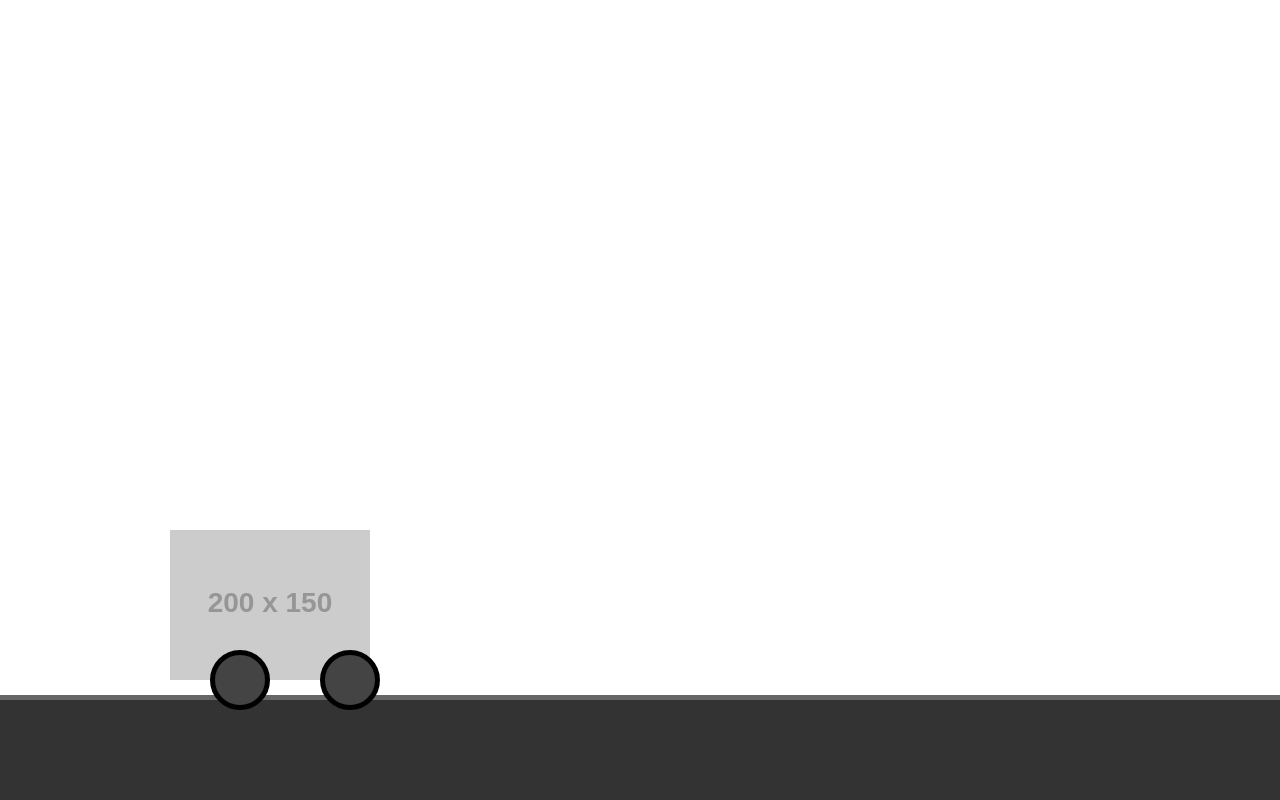
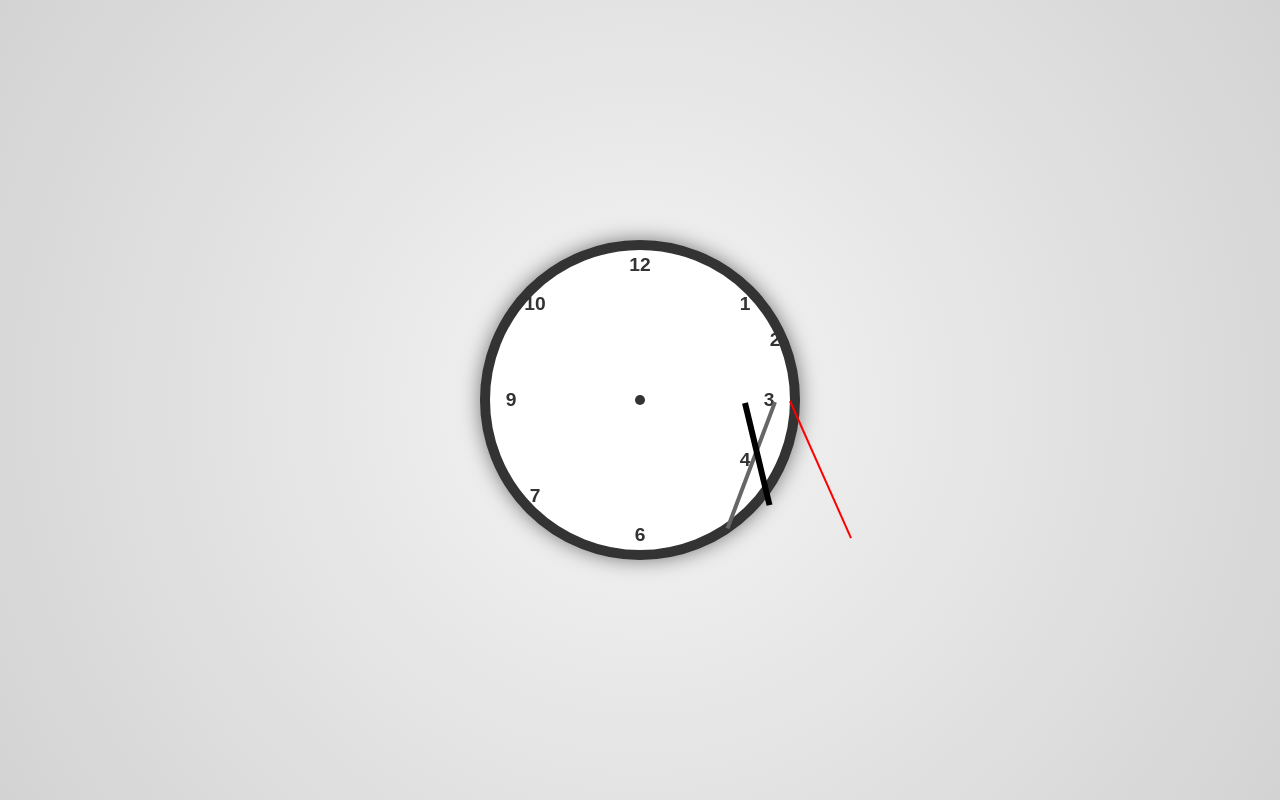
Before and after one commit to Rahulkrsharma2004/JavaScript-Revision, a plain HTML site: page AnimatedCraft/boy.html in a window 1280 px wide. Drawn offline with Linux system fonts and the light colour scheme; placeholder pictures from the web are drawn by us.

Commit message:
watch real

```diff
--- a/AnimatedCraft/boy.html
+++ b/AnimatedCraft/boy.html
@@ -3,91 +3,136 @@
 <head>
   <meta charset="UTF-8">
   <meta name="viewport" content="width=device-width, initial-scale=1.0">
-  <title>Boy Driving a Bike Animation</title>
+  <title>Real Wall Clock</title>
   <style>
     body {
       margin: 0;
-      overflow: hidden;
-      background: linear-gradient(to bottom, #87ceeb, #fff);
+      display: flex;
+      justify-content: center;
+      align-items: center;
+      height: 100vh;
+      background: radial-gradient(circle, #f5f5f5, #d3d3d3);
+      font-family: Arial, sans-serif;
     }
 
-    .road {
-      position: absolute;
-      bottom: 0;
-      width: 100%;
-      height: 100px;
-      background: #333;
-      border-top: 5px solid #666;
+    .clock {
+      position: relative;
+      width: 300px;
+      height: 300px;
+      border: 10px solid #333;
+      border-radius: 50%;
+      background: white;
+      box-shadow: 0 0 20px rgba(0, 0, 0, 0.5);
     }
 
-    .bike {
+    .clock::after {
+      content: '';
       position: absolute;
-      bottom: 120px;
-      left: 0;
-      width: 200px;
-      height: 150px;
-      background: url('https://via.placeholder.com/200x150') no-repeat center center;
-      background-size: contain;
-      animation: drive 4s linear infinite;
+      width: 10px;
+      height: 10px;
+      background: #333;
+      border-radius: 50%;
+      top: 50%;
+      left: 50%;
+      transform: translate(-50%, -50%);
+      z-index: 10;
     }
 
-    @keyframes drive {
-      0% {
-        transform: translateX(-200px);
-      }
-      100% {
-        transform: translateX(100vw);
-      }
+    /* Numbers around the clock */
+    .number {
+      position: absolute;
+      font-size: 1.2rem;
+      font-weight: bold;
+      color: #333;
+      transform: translate(-50%, -50%);
     }
 
-    .wheel {
+    .number:nth-child(1) { top: 5%; left: 50%; } /* 12 */
+    .number:nth-child(2) { top: 18%; left: 85%; } /* 1 */
+    .number:nth-child(3) { top: 50%; left: 93%; } /* 2 */
+    .number:nth-child(4) { top: 82%; left: 85%; } /* 3 */
+    .number:nth-child(5) { top: 95%; left: 50%; } /* 6 */
+    .number:nth-child(6) { top: 82%; left: 15%; } /* 7 */
+    .number:nth-child(7) { top: 50%; left: 7%; }  /* 9 */
+    .number:nth-child(8) { top: 18%; left: 15%; } /* 10 */
+
+    /* Hands */
+    .hand {
       position: absolute;
-      width: 50px;
-      height: 50px;
-      border: 5px solid black;
-      border-radius: 50%;
-      background: #444;
-      top: 120px;
+      width: 50%;
+      height: 4px;
+      background: #333;
+      top: 50%;
+      left: 50%;
+      transform-origin: 100%;
+      transform: rotate(90deg);
+      transition: transform 0.05s linear;
     }
 
-    .wheel.front {
-      left: 150px;
+    .hour {
+      height: 6px;
+      width: 35%;
+      background: #000;
+      z-index: 3;
     }
 
-    .wheel.rear {
-      left: 40px;
+    .minute {
+      height: 4px;
+      width: 45%;
+      background: #666;
+      z-index: 2;
     }
 
-    @keyframes spin {
-      0% {
-        transform: rotate(0deg);
-      }
-      100% {
-        transform: rotate(360deg);
-      }
-    }
-
-    .wheel {
-      animation: spin 1s linear infinite;
+    .second {
+      height: 2px;
+      width: 50%;
+      background: red;
+      z-index: 1;
     }
   </style>
 </head>
 <body>
-  <div class="road"></div>
-  <div class="bike">
-    <div class="wheel rear"></div>
-    <div class="wheel front"></div>
+  <div class="clock">
+    <!-- Numbers -->
+    <div class="number" style="top: 5%; left: 50%;">12</div>
+    <div class="number" style="top: 18%; left: 85%;">1</div>
+    <div class="number" style="top: 30%; left: 95%;">2</div>
+    <div class="number" style="top: 50%; left: 93%;">3</div>
+    <div class="number" style="top: 70%; left: 85%;">4</div>
+    <div class="number" style="top: 95%; left: 50%;">6</div>
+    <div class="number" style="top: 82%; left: 15%;">7</div>
+    <div class="number" style="top: 50%; left: 7%;">9</div>
+    <div class="number" style="top: 18%; left: 15%;">10</div>
+
+    <!-- Clock Hands -->
+    <div class="hand hour"></div>
+    <div class="hand minute"></div>
+    <div class="hand second"></div>
   </div>
+
   <script>
-    // If you want to add interactivity, such as stopping the bike on click
-    const bike = document.querySelector('.bike');
-    bike.addEventListener('click', () => {
-      const isPaused = bike.style.animationPlayState === 'paused';
-      bike.style.animationPlayState = isPaused ? 'running' : 'paused';
-      document.querySelectorAll('.wheel').forEach(wheel => {
-        wheel.style.animationPlayState = isPaused ? 'running' : 'paused';
-      });
-    });
+    function setClock() {
+      const now = new Date();
+
+      const seconds = now.getSeconds();
+      const minutes = now.getMinutes();
+      const hours = now.getHours();
+
+      const secondHand = document.querySelector('.second');
+      const minuteHand = document.querySelector('.minute');
+      const hourHand = document.querySelector('.hour');
+
+      const secondsDegree = (seconds / 60) * 360 + 90;
+      const minutesDegree = (minutes / 60) * 360 + (seconds / 60) * 6 + 90;
+      const hoursDegree = (hours % 12 / 12) * 360 + (minutes / 60) * 30 + 90;
+
+      secondHand.style.transform = `rotate(${secondsDegree}deg)`;
+      minuteHand.style.transform = `rotate(${minutesDegree}deg)`;
+      hourHand.style.transform = `rotate(${hoursDegree}deg)`;
+    }
+
+    setInterval(setClock, 1000);
+    setClock();
   </script>
 </body>
 </html>
```
